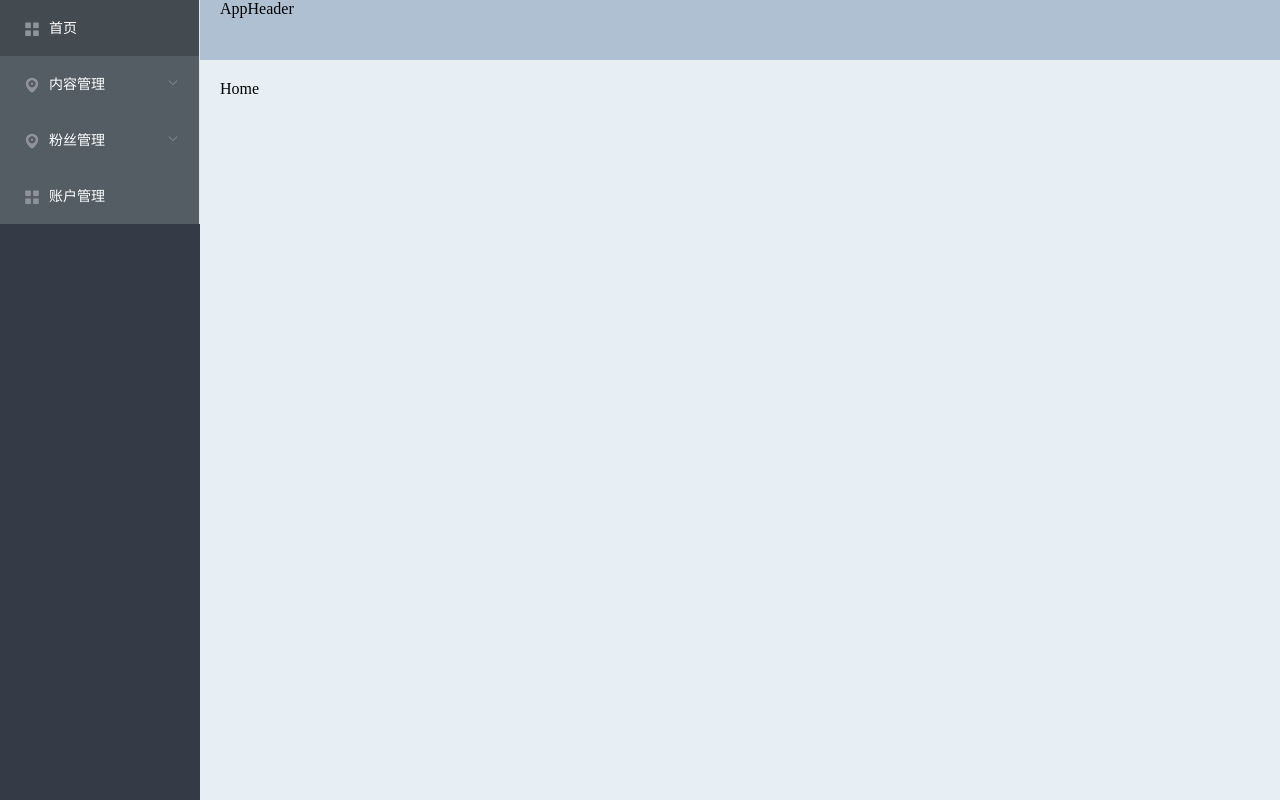
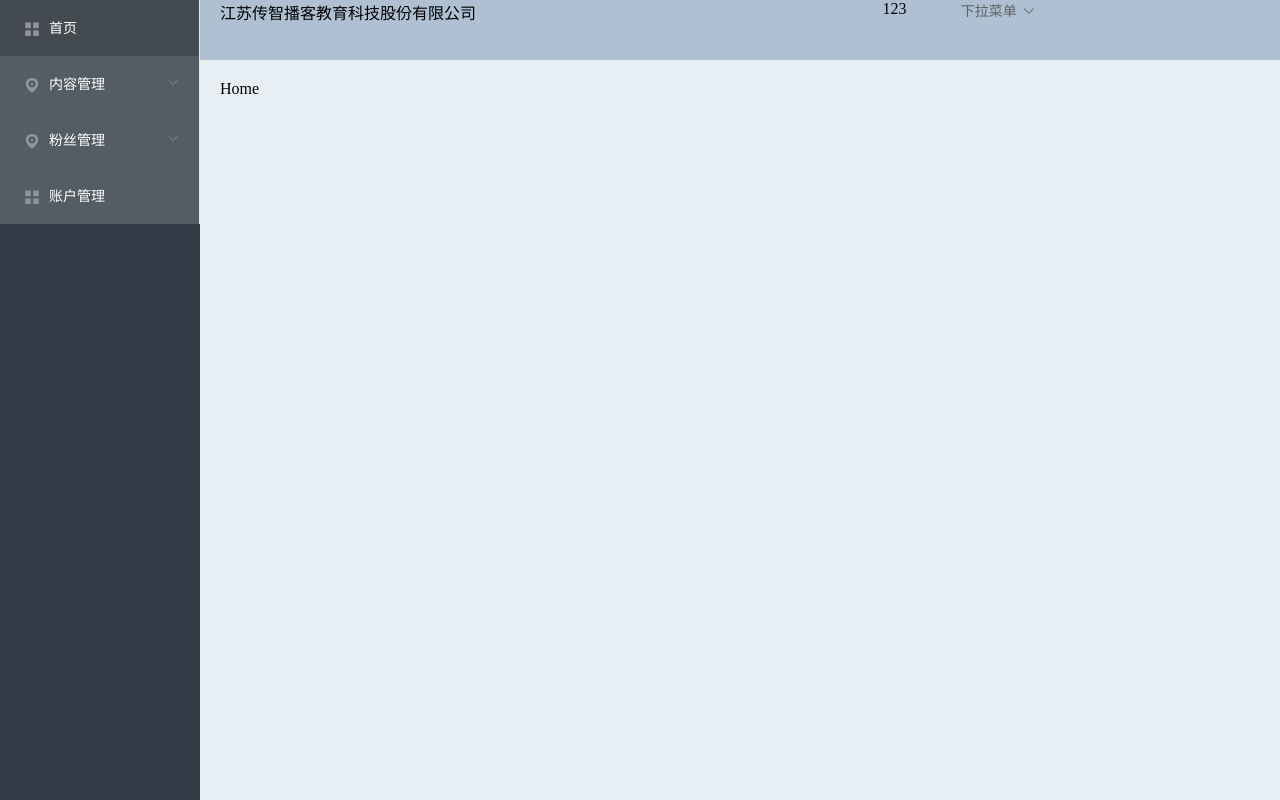
Before and after one commit to oneicecream/my-project, a Vue app: page /#/ in a window 1280 px wide. Built offline with nearby package versions, Linux system fonts and the light colour scheme; a small style sheet from the web is missing.

Commit message:
Layout组件-头部布局

```diff
--- a/src/router/index.js
+++ b/src/router/index.js
@@ -11,7 +11,7 @@ export default new Router({
     //   component: () => import('@/views/home/index.vue')
     // },
     { // layout 显示到根组件的路由出口
-      name: 'layout',
+      // name: 'layout',  // 使用 JavaScript 命名路由导航不会渲染默认子路由
       path: '/',
       component: () => import('@/views/layout'),
       // 嵌套路由：
--- a/src/views/layout/components/AppAside.vue
+++ b/src/views/layout/components/AppAside.vue
@@ -7,7 +7,7 @@
           el-submenu
            index 用来区分不同的导航项目的，可以用作路由导航路径，必须为1，否则会出现菜单冲突
       -->
-       <el-menu
+  <el-menu
     default-active="2"
     @open="handleOpen"
     @close="handleClose"
--- a/src/views/layout/components/AppHeader.vue
+++ b/src/views/layout/components/AppHeader.vue
@@ -1,6 +1,18 @@
 <template>
     <div>
-        <p>AppHeader</p>
+        <el-row :gutter="20">
+          <el-col :span="10">江苏传智播客教育科技股份有限公司</el-col>
+          <el-col :span="2" offset="5">123</el-col>
+          <el-dropdown>
+            <span class="el-dropdown-link">
+              下拉菜单<i class="el-icon-arrow-down el-icon--right"></i>
+            </span>
+            <el-dropdown-menu slot="dropdown">
+              <el-dropdown-item>黄金糕</el-dropdown-item>
+              <el-dropdown-item>狮子头</el-dropdown-item>
+            </el-dropdown-menu>
+          </el-dropdown>
+        </el-row>
     </div>
 </template>
 
@@ -16,5 +28,7 @@ export default {
 </script>
 
 <style lang="less" scoped>
-
+  .el-header {
+    line-height: 60px;
+  }
 </style>
```
